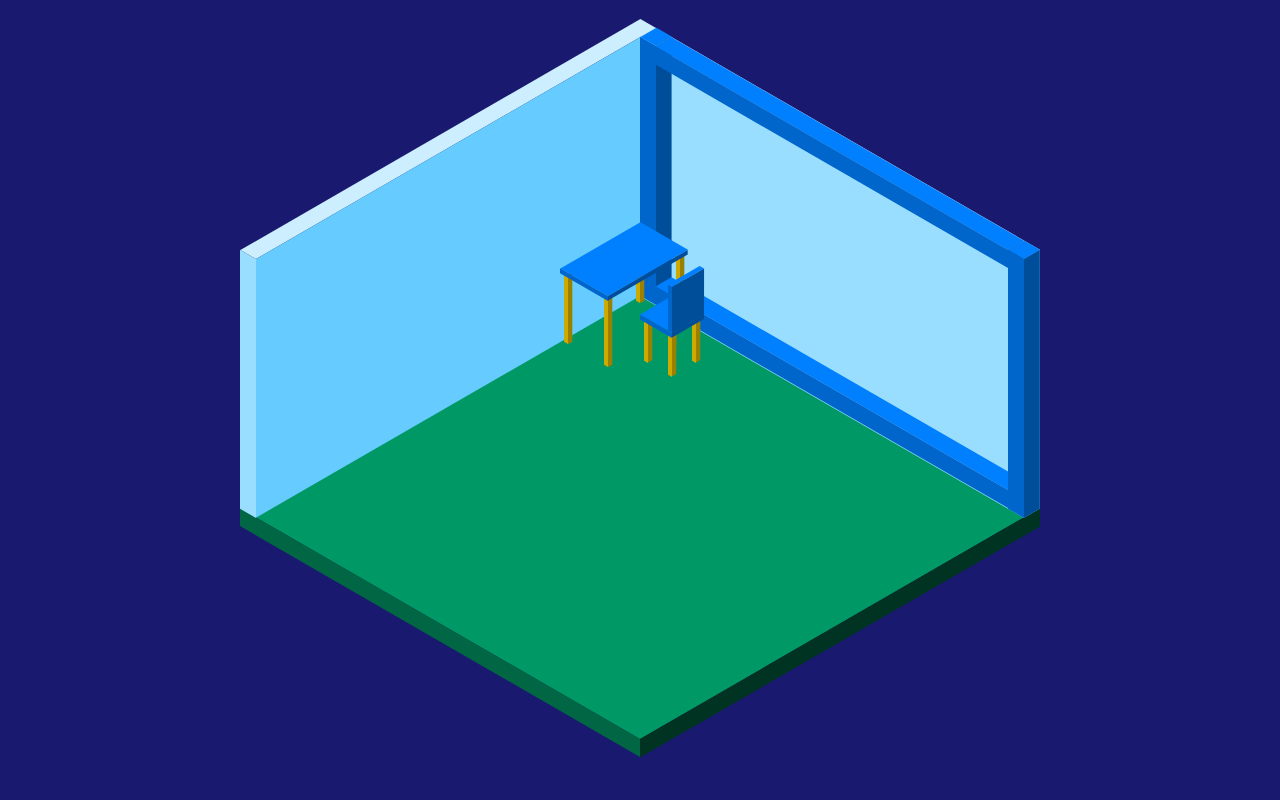
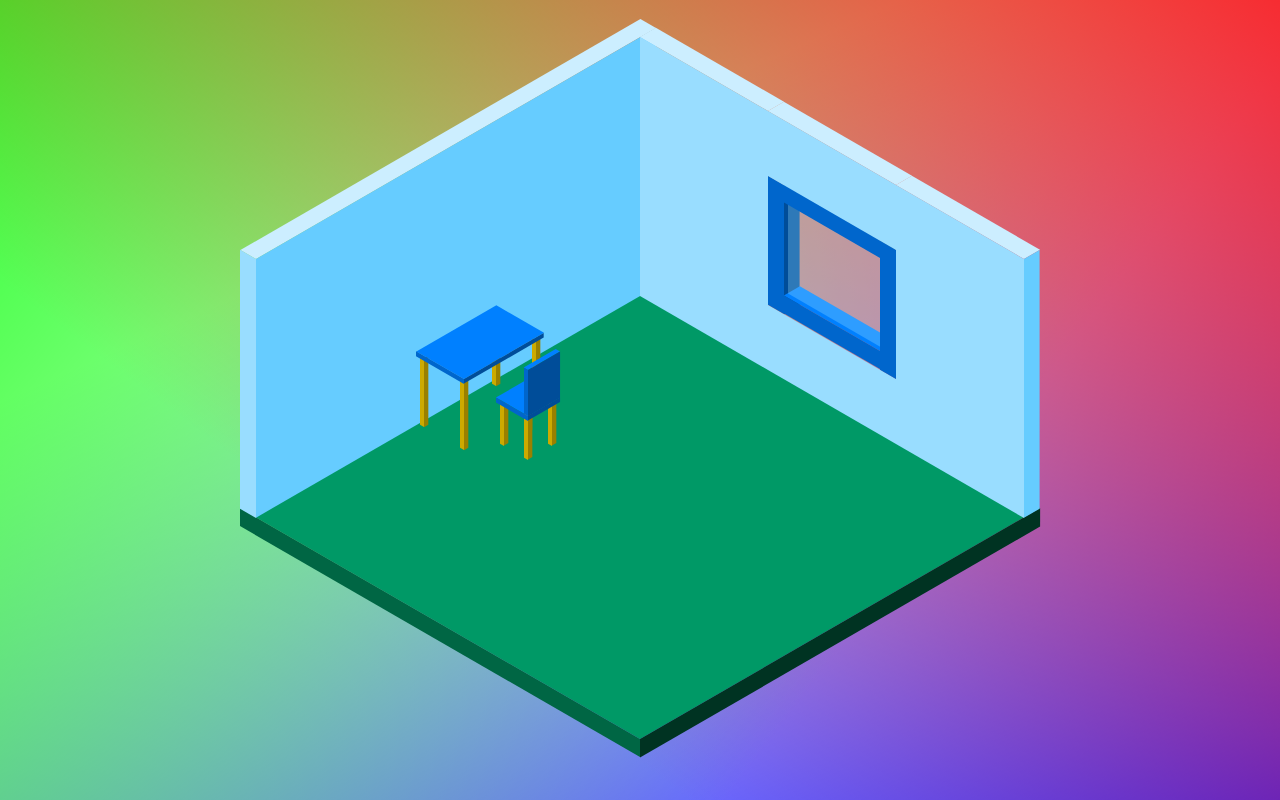
Before and after one commit to NotChristopherSun/notchristophersun.github.io, a plain HTML site: page index.html in a window 1280 px wide. Drawn offline with Linux system fonts and the light colour scheme.

Commit message:
window update

```diff
--- a/index.css
+++ b/index.css
@@ -1,5 +1,5 @@
 body {
-	background-color: midnightblue;
+	background: linear-gradient(217deg, rgba(255,0,0,.8), rgba(255,0,0,0) 70.71%), linear-gradient(127deg, rgba(0,255,0,.8), rgba(0,255,0,0) 70.71%), linear-gradient(336deg, rgba(0,0,255,.8), rgba(0,0,255,0) 70.71%);
 	margin: 0;
 	font-family: Arial, Helvetica, sans-serif;
 	font-size: 2em;
--- a/script.js
+++ b/script.js
@@ -21,24 +21,23 @@ class Block extends Model {
         var cube = document.createElement("figure");
         cube.style.left = -x + y + (length - width) / 2 + "vmin";
         cube.style.top = (-x * .5 - y * .5 - z + (width + length) / 4 - height) * 1.155 + "vmin";
-        var top = document.createElement("aside");
-        top.style.width = length * 1.155 + "vmin";
-        top.style.height = width + "vmin";
-        top.style.backgroundColor = `hsla(${hue}, 100%, ${lightness}%, ${alpha})`;
-        top.style.transform = "rotate(210deg) skew(-30deg)";
-        var left = document.createElement("aside");
-        left.style.width = height * 1.155 + "vmin";
-        left.style.height = length + "vmin";
-        left.style.backgroundColor = `hsla(${hue}, 100%, ${lightness - 10}%, ${alpha})`;
-        left.style.transform = "rotate(90deg) skew(-30deg)";
-        var right = document.createElement("aside");
-        right.style.width = width * 1.155 + "vmin";
-        right.style.height = height + "vmin";
-        right.style.backgroundColor = `hsla(${hue}, 100%, ${lightness - 20}%, ${alpha})`;
-        right.style.transform = "rotate(330deg) skew(-30deg)";
-        cube.append(top, left, right);
+        this.top = document.createElement("aside");
+        this.top.style.width = length * 1.155 + "vmin";
+        this.top.style.height = width + "vmin";
+        this.top.style.backgroundColor = `hsla(${hue}, 100%, ${lightness}%, ${alpha})`;
+        this.top.style.transform = "rotate(210deg) skew(-30deg)";
+        this.left = document.createElement("aside");
+        this.left.style.width = height * 1.155 + "vmin";
+        this.left.style.height = length + "vmin";
+        this.left.style.backgroundColor = `hsla(${hue}, 100%, ${lightness - 10}%, ${alpha})`;
+        this.left.style.transform = "rotate(90deg) skew(-30deg)";
+        this.right = document.createElement("aside");
+        this.right.style.width = width * 1.155 + "vmin";
+        this.right.style.height = height + "vmin";
+        this.right.style.backgroundColor = `hsla(${hue}, 100%, ${lightness - 20}%, ${alpha})`;
+        this.right.style.transform = "rotate(330deg) skew(-30deg)";
+        cube.append(this.top, this.left, this.right);
         document.body.firstElementChild.appendChild(cube);
-        this.shape = cube;
     }
 }
 
@@ -47,7 +46,7 @@ class Table extends Model {
         var dx = (this.length - 1) / 2, dy = (this.width - 1) / 2, dz = this.height - .5;
         for (const [dirX, dirY] of [[1, 1], [1, -1], [-1, 1], [-1, -1]]) {
             this.parts.unshift(new Block(this.x + dx * dirX, this.y + dy * dirY, this.z, .5, .5, dz, 50));
-            this.parts[0].shape.firstElementChild.remove();
+            this.parts[0].top.remove();
         }
         this.parts.unshift(new Block(this.x, this.y, this.z + dz, this.width, this.length, .5, 210));
     }
@@ -61,7 +60,11 @@ class Chair extends Model {
 
 class Window extends Model {
     init() {
-        for (const [dx, dz] of [[this.length / 2 - 1, 0], [0, 0], [0, this.height - 2], [-this.length / 2 + 1, 0]]) this.parts.push(new Block(this.x + dx, this.y, this.z + dz, 2, dx ? 2 : this.length - 4, dx ? this.height : 2));
+        this.parts.push(new Block(this.x + this.length / 2 - 1, this.y, this.z, 2, 2, this.height), new Block(this.x, this.y, this.z, 2, this.length - 4, 2));
+        this.parts.push(new Block(this.x, this.y, this.z + 2, this.width / 2, this.length - 4, this.height - 4, 200, 90, .3));
+        this.parts.push(new Block(this.x, this.y, this.z + this.height - 2, 2, this.length - 4, 2), new Block(this.x - this.length / 2 + 1, this.y, this.z, 2, 2, this.height));
+        this.parts[2].top.remove();
+        this.parts[2].right.remove();
     }
 }
 
@@ -69,14 +72,25 @@ class Room extends Model {
     init() {
         this.parts.push(new Block(this.x, this.y, this.z, this.width + 2, this.length + 2, 2, 160, 30));
         this.parts.push(new Block(this.x + this.length / 2, this.y, this.z + 2, this.width + 2, 2, this.height, 200, 90));
-        this.parts.push(new Block(this.x - 1, this.y + this.width / 2, this.z + 2, 2, this.length, this.height, 200, 90));
-        this.parts.push(new Window(this.x - 1, this.y + this.width / 2, this.z + 2, 2, this.length, this.height));
+        this.parts.push(new Block(this.x + this.length / 3 - 1, this.y + this.width / 2, this.z + 2, 2, this.length / 3, this.height, 200, 90));
+        this.parts.push(new Block(this.x - 1, this.y + this.width / 2, this.z + 2, 2, this.length / 3, this.height / 4, 200, 90));
+        this.parts.push(new Window(this.x - 1, this.y + this.width / 2, this.z + this.height / 4 + 2, 2, this.length / 3, this.height / 2));
+        this.parts.push(new Block(this.x - 1, this.y + this.width / 2, this.z + this.height * .75 + 2, 2, this.length / 3, this.height / 4, 200, 90));
+        this.parts.push(new Block(this.x - this.length / 3 - 1, this.y + this.width / 2, this.z + 2, 2, this.length / 3, this.height, 200, 90));
+        this.parts[2].right.remove();
+        this.parts[3].top.remove();
+        this.parts[3].right.remove();
+        this.parts[4].parts[0].top.remove();
+        this.parts[4].parts[3].top.remove();
+        this.parts[4].parts[4].top.remove();
+        this.parts[4].parts[4].right.remove();
+        this.parts[5].right.remove();
     }
 }
 
 function init() {
     shapes.push(new Room(0, 0, -12, 48, 48, 28));
-    shapes.push(new Table(20, 18, -10, 10, 6, 8));
-    shapes.push(new Chair(14, 18, -10, 4, 4, 10));
+    shapes.push(new Table(20, 0, -10, 10, 6, 8));
+    shapes.push(new Chair(14, 0, -10, 4, 4, 10));
     console.log(shapes);
 }
```
